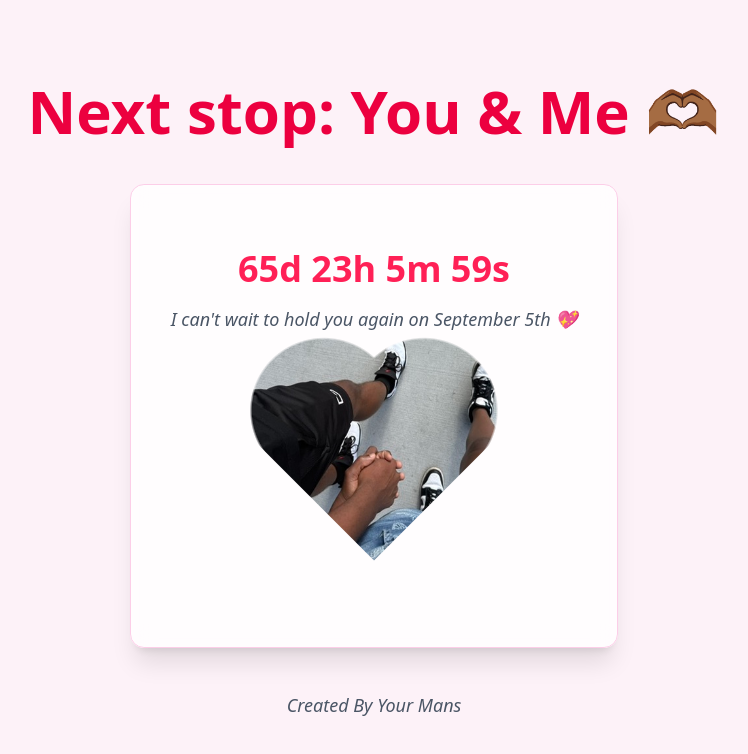
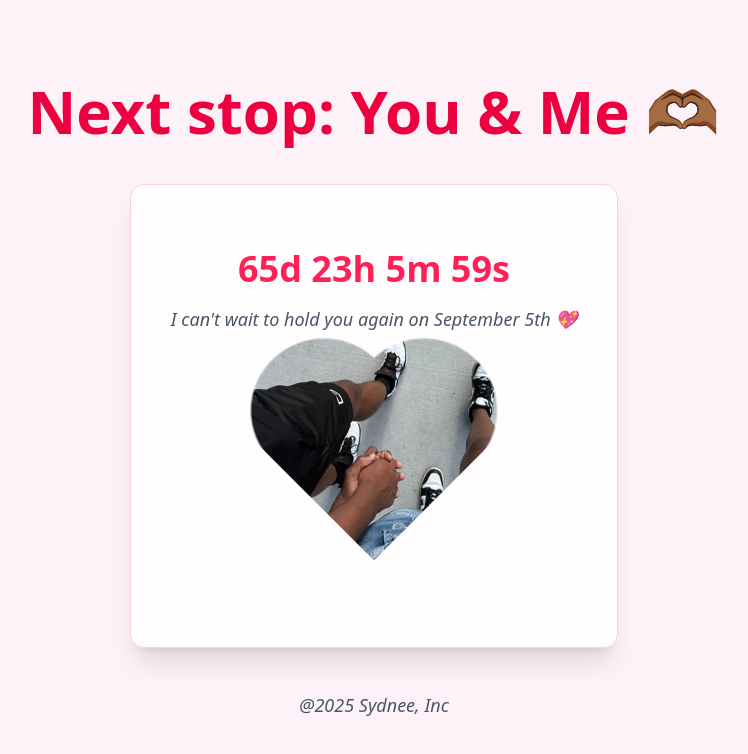
Before and after one commit to Gerald450/countdown, a Next.js app: page / in a window 1280 px wide. Shown: the top 754 px of the page, without its empty margins (266-1014 px from the left). Built offline with nearby package versions, Linux system fonts and the light colour scheme.

Commit message:
update footer

```diff
--- a/src/app/page.tsx
+++ b/src/app/page.tsx
@@ -64,7 +64,7 @@ export default function Countdown() {
         </CardContent>
       </Card>
      <footer className="text-md sm:text-lg text-gray-600 italic">
-      Created By Your Mans
+      @2025 Sydnee, Inc
      </footer>
 
 
```
